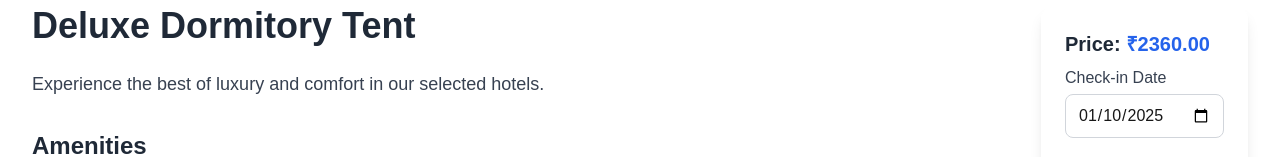
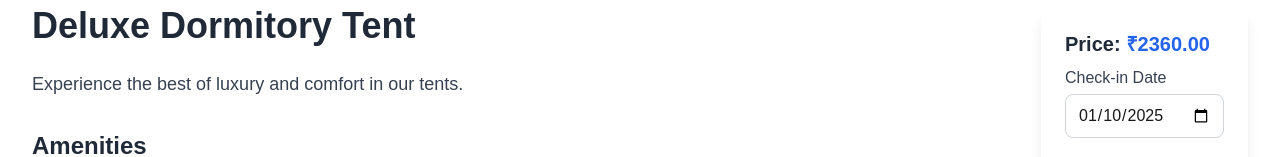
Before and after one commit to Chandan784/ShreeHariVatika, a Next.js app: page /pages/details/1 in a window 1280 px wide. Shown: the part 558-715 px from the top of the page. Built offline with nearby package versions, Linux system fonts and the light colour scheme.

Commit message:
inventory and image

```diff
--- a/src/app/admin/pages/cottage/page.js
+++ b/src/app/admin/pages/cottage/page.js
@@ -1,6 +1,6 @@
 "use client";
 import React, { useState, useEffect } from "react";
-import { db, storage } from "@/app/firebase"; // Ensure Firebase is properly initialized
+import { db } from "@/app/firebase"; // Ensure Firebase is properly initialized
 import {
   collection,
   getDocs,
@@ -9,7 +9,6 @@ import {
   doc,
   deleteDoc,
 } from "firebase/firestore";
-import { ref, uploadBytes, getDownloadURL } from "firebase/storage";
 
 const Cottage = () => {
   const [cottages, setCottages] = useState([]);
@@ -21,9 +20,9 @@ const Cottage = () => {
     persons: "",
     facilities: "",
     type: "Dormitory",
-    image: "", // New field for the image URL
+    image: "", // Field for image URL
+    inventory: "", // New field for inventory
   });
-  const [selectedImage, setSelectedImage] = useState(null); // For storing the selected file
   const [isEditing, setIsEditing] = useState(false);
   const [currentCottageId, setCurrentCottageId] = useState(null);
   const [isModalOpen, setIsModalOpen] = useState(false);
@@ -42,14 +41,6 @@ const Cottage = () => {
 
   // Handle create or edit
   const handleSave = async () => {
-    if (selectedImage) {
-      // Upload the image to Firebase Storage
-      const imageRef = ref(storage, `cottage-images/${selectedImage.name}`);
-      await uploadBytes(imageRef, selectedImage);
-      const imageUrl = await getDownloadURL(imageRef);
-      newCottage.image = imageUrl; // Set the image URL in the cottage object
-    }
-
     if (isEditing) {
       await updateDoc(doc(db, "cottages", currentCottageId), newCottage);
       setIsEditing(false);
@@ -68,11 +59,6 @@ const Cottage = () => {
     setNewCottage({ ...newCottage, [e.target.name]: e.target.value });
   };
 
-  // Handle image selection
-  const handleImageChange = (e) => {
-    setSelectedImage(e.target.files[0]);
-  };
-
   // Reset the form state
   const resetForm = () => {
     setNewCottage({
@@ -84,8 +70,8 @@ const Cottage = () => {
       facilities: "",
       type: "Dormitory",
       image: "",
+      inventory: "",
     });
-    setSelectedImage(null);
   };
 
   // Open modal for editing
@@ -138,6 +124,9 @@ const Cottage = () => {
                 <p className="mt-2 font-semibold">Beds: {cottage.beds}</p>
                 <p className="mt-2 font-semibold">Persons: {cottage.persons}</p>
                 <p className="mt-2 font-semibold">Type: {cottage.type}</p>
+                <p className="mt-2 font-semibold">
+                  Inventory: {cottage.inventory}
+                </p>
                 <p className="mt-2 text-sm text-gray-600">
                   Facilities: {cottage.facilities}
                 </p>
@@ -218,8 +207,19 @@ const Cottage = () => {
                     <option value="Cottage">Cottage</option>
                   </select>
                   <input
-                    type="file"
-                    onChange={handleImageChange}
+                    type="text"
+                    name="image"
+                    placeholder="Image URL"
+                    value={newCottage.image}
+                    onChange={handleChange}
+                    className="border border-gray-300 p-2 rounded-lg w-full"
+                  />
+                  <input
+                    type="number"
+                    name="inventory"
+                    placeholder="Inventory"
+                    value={newCottage.inventory}
+                    onChange={handleChange}
                     className="border border-gray-300 p-2 rounded-lg w-full"
                   />
                   <div className="flex justify-end space-x-2">
--- a/src/app/pages/details/[id]/page.js
+++ b/src/app/pages/details/[id]/page.js
@@ -1,9 +1,8 @@
 "use client";
 import axios from "axios";
 import { useRouter } from "next/navigation";
-import { useState, useEffect, use } from "react";
+import { useState, useEffect } from "react";
 import dayjs from "dayjs";
-import Cottage from "@/app/admin/pages/cottage/page";
 
 const HotelRoomDetail = ({ params }) => {
   const router = useRouter();
@@ -17,17 +16,17 @@ const HotelRoomDetail = ({ params }) => {
   const [roomCount, setRoomCount] = useState(1);
   const [bedCount, setBedCount] = useState(1);
   const [price, setPrice] = useState(0);
+  const [errorMessage, setErrorMessage] = useState("");
 
   const hotels = [
     {
       id: 1,
       title: "Deluxe Dormitory Tent",
       type: "dormitory",
-      description:
-        "Experience the best of luxury and comfort in our selected hotels.",
+      description: "Experience the best of luxury and comfort in our tents.",
       image: "/photos/deluxtent.jpg",
-      price: "2000",
-      beds: "No bed only floor mattress",
+      price: 2000,
+      beds: "No bed, only floor mattress",
       persons: "16 Persons",
       facilities: [
         "TV",
@@ -47,16 +46,15 @@ const HotelRoomDetail = ({ params }) => {
         "Medical facilities",
         "Food Court",
       ],
-      stock: 20,
+      inventory: 20,
     },
     {
       id: 2,
       type: "dormitory",
       title: "Premium Dormitory Tent",
-      description:
-        "Experience the best of luxury and comfort in our selected hotels.",
+      description: "Premium experience in dormitory-style tents.",
       image: "/photos/dormitory.jpg",
-      price: "3000",
+      price: 3000,
       beds: "Folding Beds",
       persons: "8 Persons",
       facilities: [
@@ -77,45 +75,15 @@ const HotelRoomDetail = ({ params }) => {
         "Medical facilities",
         "Food Court",
       ],
-      stock: 30,
+      inventory: 30,
     },
     {
       id: 3,
-      type: "dormitory",
-      title: "Customizable Cottage Tent",
-      description: "Enjoy the finest amenities and exceptional service.",
-      image:
-        "https://th.bing.com/th/id/OIP.HOe41EiZMsFtnApO90vonQHaE8?w=241&h=181&c=7&r=0&o=5&pid=1.7",
-      price: "As per requirement",
-      beds: "Custom",
-      persons: "",
-      facilities: [
-        "TV",
-        "Blanket",
-        "Pillow",
-        "Bonfire",
-        "Breakfast",
-        "Lunch",
-        "Evening Snack",
-        "Dinner",
-        "Bathroom",
-        "Morning Satsang",
-        "Evening Bhajan and Kirtan",
-        "Mattress",
-        "Bedsheet & Towel",
-        "Wifi",
-        "Medical facilities",
-        "Food Court",
-      ],
-      stock: 30,
-    },
-    {
-      id: 4,
       type: "cottage",
-      title: "Luxury Vip Cottage",
+      title: "Luxury VIP Cottage",
       description: "Affordable comfort for your travel needs.",
       image: "/photos/luxuryvip.jpg",
-      price: "21000",
+      price: 21000,
       beds: "2 double beds",
       persons: "Up to 8 Persons",
       facilities: [
@@ -136,7 +104,7 @@ const HotelRoomDetail = ({ params }) => {
         "Medical facilities",
         "Food Court",
       ],
-      stock: 20,
+      inventory: 10,
     },
   ];
   const hotelData = hotels.find((hotel) => hotel.id == id);
@@ -178,29 +146,23 @@ const HotelRoomDetail = ({ params }) => {
       userId: user.uid,
       checkInDate,
       checkOutDate,
-      roomCount, // This now represents the number of rooms
-      bedCount, // This now represents the number of beds
+      roomCount,
+      bedCount,
       price,
       transactionId,
       cottageType: hotelData.title,
     };
-
-    // Convert the booking data into a query string
-    const bookingQueryString = new URLSearchParams(bookingData).toString();
 
     try {
       const response = await axios.post("/api/payment", {
         amount: price,
         transactionId,
         userId: user.uid,
-        redirectUrl: `https://shreeharivatika.in/pages/payment-status/${transactionId}?${bookingQueryString}`,
-        callbackUrl: `https://shreeharivatika.in/pages/payment-status/${transactionId}?${bookingQueryString}`,
       });
 
       if (response.data.success) {
-        const redirectUrl =
+        window.location.href =
           response.data.data.instrumentResponse.redirectInfo.url;
-        window.location.href = redirectUrl;
       } else {
         alert("Payment initiation failed.");
       }
@@ -208,6 +170,26 @@ const HotelRoomDetail = ({ params }) => {
       console.error("Error:", error.response || error.message);
       alert("Payment failed. Please try again.");
     }
+  };
+
+  const handleCountChange = (isIncrease) => {
+    if (hotelData.type === "dormitory") {
+      const newBedCount = bedCount + (isIncrease ? 1 : -1);
+      if (newBedCount > hotelData.inventory) {
+        setErrorMessage("Out of Stock");
+        return;
+      }
+      setBedCount(Math.max(1, newBedCount));
+    } else {
+      const newRoomCount = roomCount + (isIncrease ? 1 : -1);
+      if (newRoomCount > hotelData.inventory) {
+        setErrorMessage("Out of Stock");
+        return;
+      }
+      setRoomCount(Math.max(1, newRoomCount));
+    }
+    setErrorMessage("");
+    handleDateChange();
   };
 
   return (
@@ -298,14 +280,7 @@ const HotelRoomDetail = ({ params }) => {
                 <div className="flex items-center space-x-4">
                   <button
                     className="px-3 py-2 bg-gray-200 rounded-lg hover:bg-gray-300"
-                    onClick={() => {
-                      if (hotelData?.type === "dormitory") {
-                        setBedCount((prev) => Math.max(1, prev - 1));
-                      } else {
-                        setRoomCount((prev) => Math.max(1, prev - 1));
-                      }
-                      handleDateChange();
-                    }}
+                    onClick={() => handleCountChange(false)}
                   >
                     -
                   </button>
@@ -319,18 +294,14 @@ const HotelRoomDetail = ({ params }) => {
                   />
                   <button
                     className="px-3 py-2 bg-gray-200 rounded-lg hover:bg-gray-300"
-                    onClick={() => {
-                      if (hotelData?.type === "dormitory") {
-                        setBedCount((prev) => prev + 1);
-                      } else {
-                        setRoomCount((prev) => prev + 1);
-                      }
-                      handleDateChange();
-                    }}
+                    onClick={() => handleCountChange(true)}
                   >
                     +
                   </button>
                 </div>
+                {errorMessage && (
+                  <p className="text-red-500 text-sm mt-2">{errorMessage}</p>
+                )}
               </div>
             </div>
             <button
```
